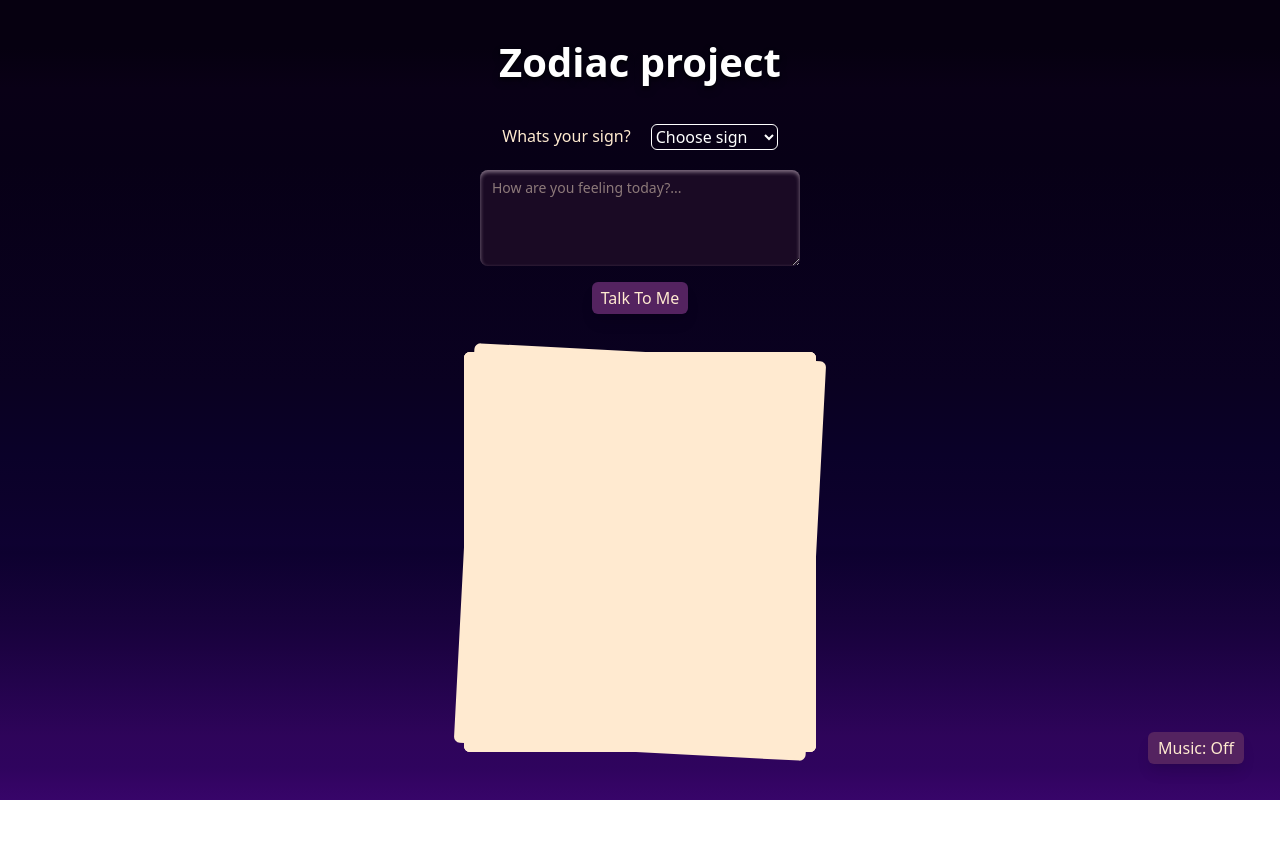
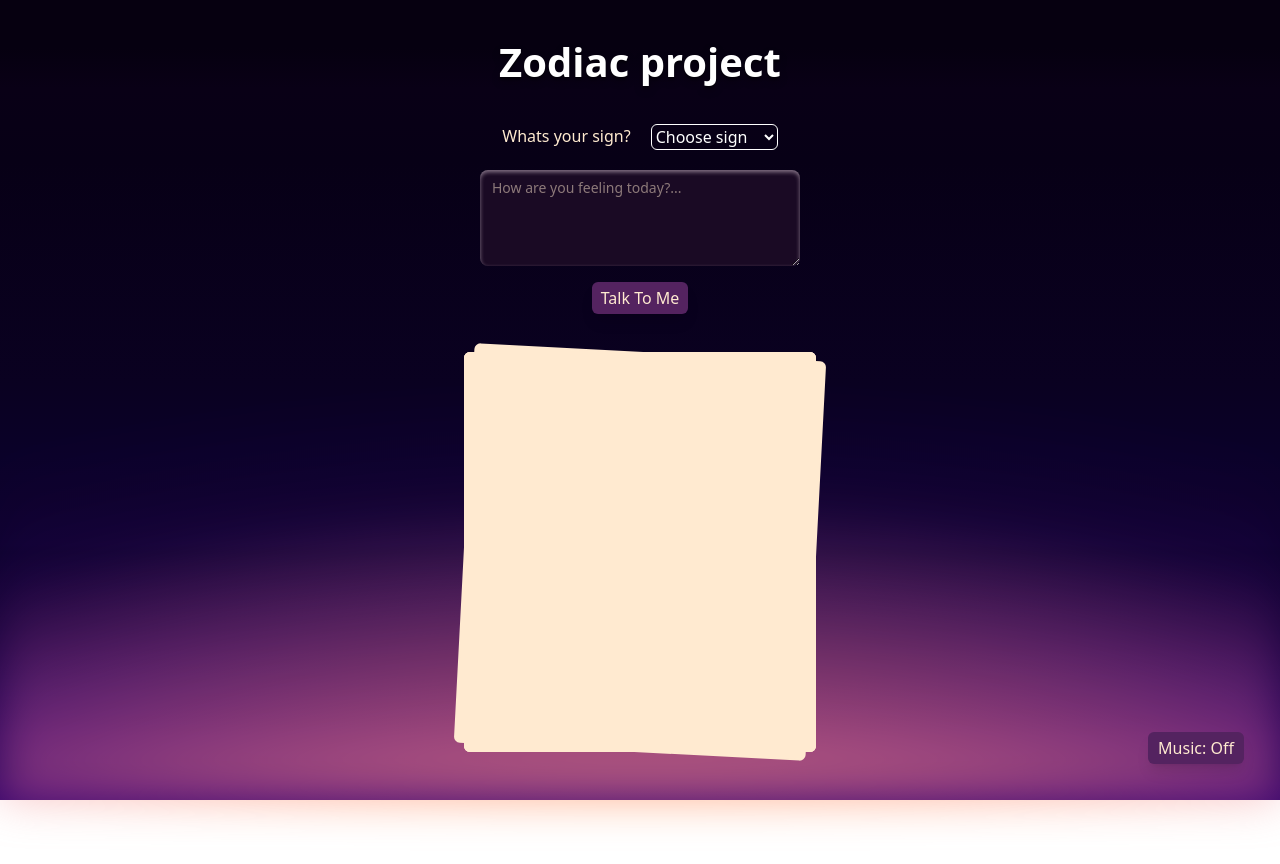
Before and after one commit to Taz-AI-Project/Zodia, a React (Vite) app: page / in a window 1280 px wide. Shown: the top 864 px of the page. After the commit the page ends 832 px from the top, so only its background shows below. Built offline with nearby package versions, Linux system fonts and the light colour scheme.

Commit message:
hazing effect at the bottom

```diff
--- a/src/App.css
+++ b/src/App.css
@@ -17,6 +17,7 @@
   margin: 0 auto;
   padding: 2rem;
   text-align: center;
+  height: 100%;
 }
 
 html {
@@ -102,3 +103,31 @@ button {
     transform: translateY(-2000px);
   }
 }
+
+body{
+  height: 100%
+}
+
+.app-surface { position: relative; z-index: 2; }
+
+.star-field { position: fixed; inset: 0; z-index: 1; pointer-events: none; }
+
+body::before{
+  content:"";
+  position: fixed;
+  inset: 0;
+  pointer-events: none;
+  z-index: 0;
+  background:
+    radial-gradient(130% 95% at 50% 128%,
+      rgba(255,168,60,0.90) 0%,
+      rgba(255,150,70,0.78) 18%,
+      rgba(255,130,90,0.58) 36%,
+      rgba(220,100,150,0.30) 56%,
+      rgba(60,10,90,0.10)   70%,
+      rgba(0,0,0,0)         84%);
+
+  filter: blur(22px);
+  mix-blend-mode: screen;
+  opacity: 1;
+}
--- a/src/App.tsx
+++ b/src/App.tsx
@@ -57,7 +57,7 @@ function App() {
   };
 
   return (
-    <div className='relative min-h-screen'>
+    <div className='relative min-h-screen app-surface'>
       <MusicButton />
       <h1 className='text-[min(10vw,40px)] font-semibold mb-8 text-white text-shadow-lg/30'>
         Zodiac project
```
